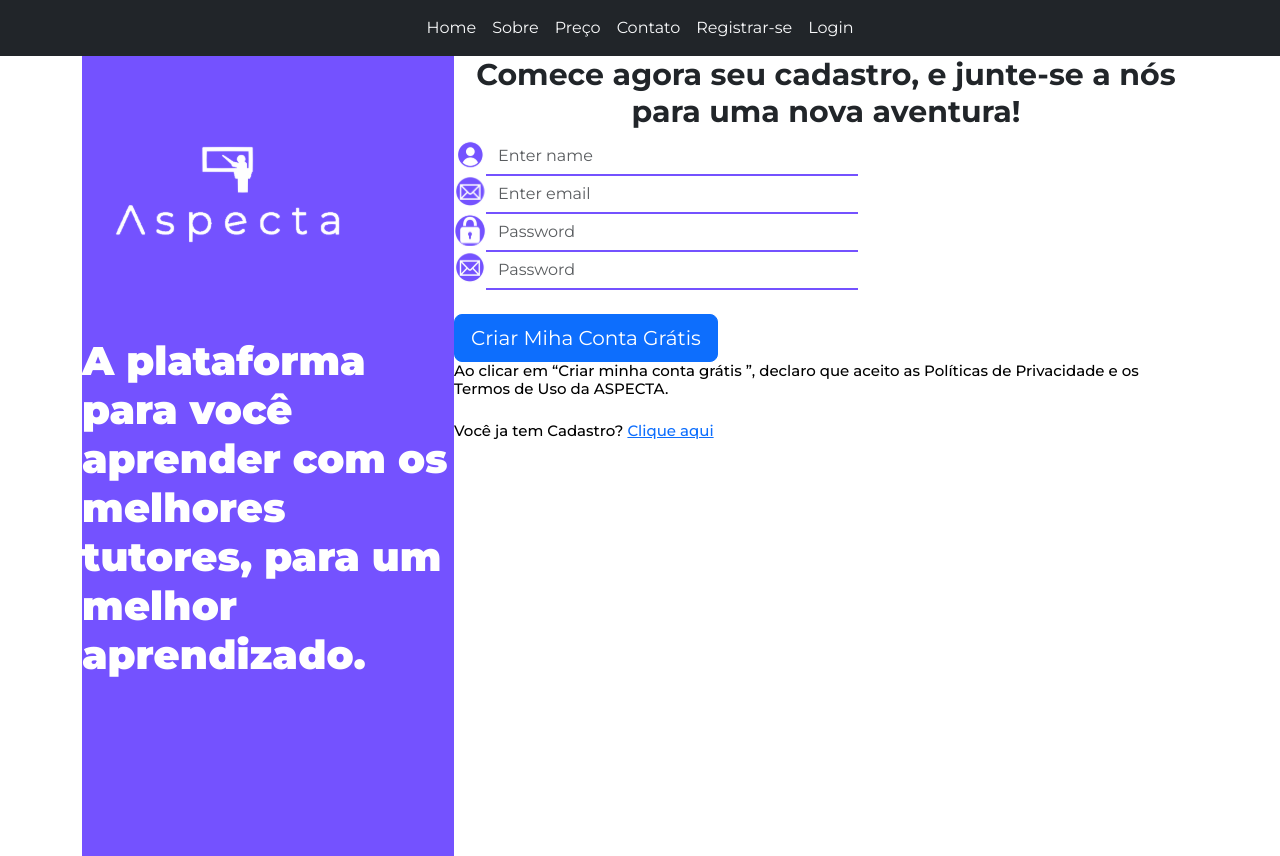
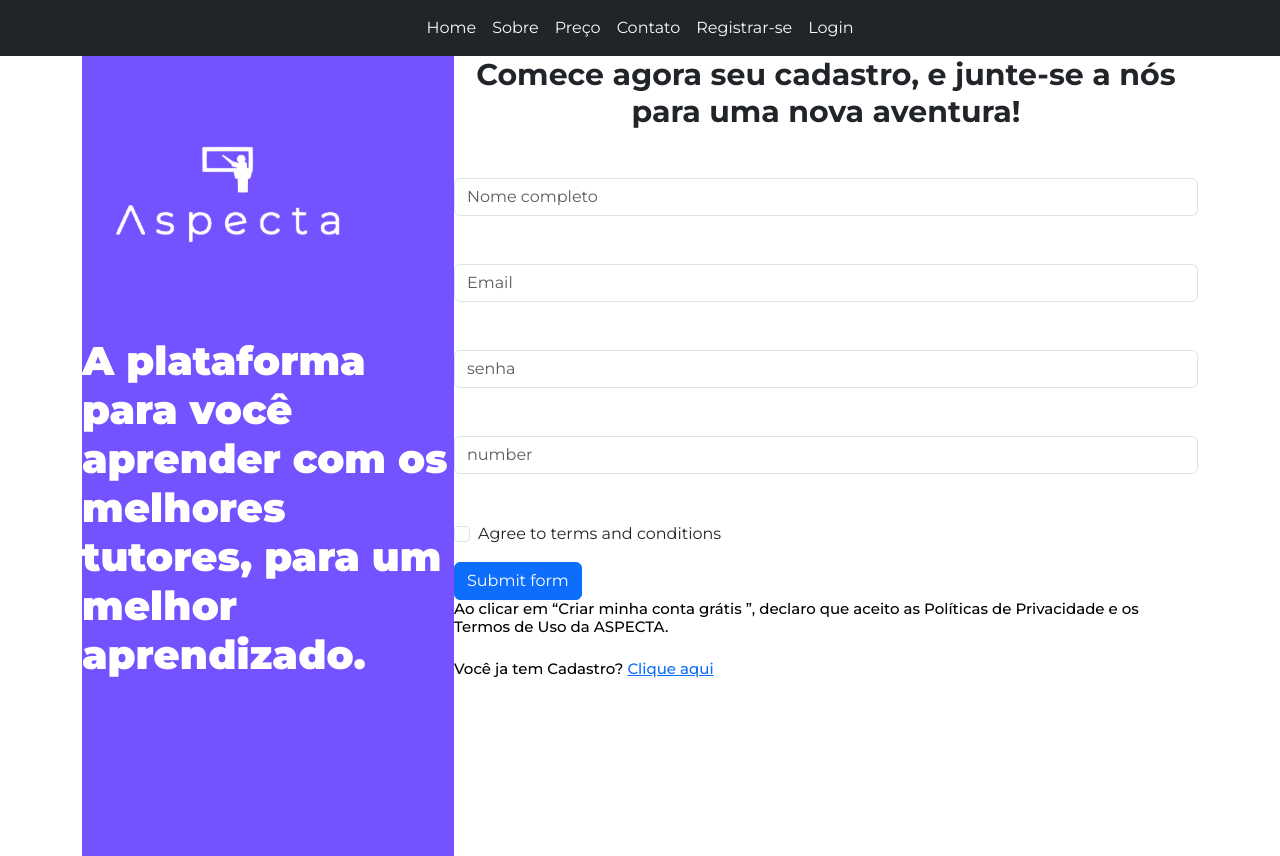
Before and after one commit to AngeloVitor/ASPECTA_PROJECT, a React (Vite) app: page /register in a window 1280 px wide. Built offline with nearby package versions, Linux system fonts and the light colour scheme.

Commit message:
start react bootstrap form with yup e formik

```diff
--- a/package.json
+++ b/package.json
@@ -11,11 +11,13 @@
   },
   "dependencies": {
     "bootstrap": "^5.3.3",
+    "formik": "^2.4.5",
     "react": "^18.2.0",
     "react-bootstrap": "^2.10.1",
     "react-dom": "^18.2.0",
     "react-input-mask": "^2.0.4",
-    "react-router-dom": "^6.22.2"
+    "react-router-dom": "^6.22.2",
+    "yup": "^1.4.0"
   },
   "devDependencies": {
     "@types/react": "^18.2.56",
--- a/src/pages/register/RegisterPage.tsx
+++ b/src/pages/register/RegisterPage.tsx
@@ -2,13 +2,26 @@ import { Form, Button } from 'react-bootstrap';
 import { Link } from 'react-router-dom';
 import { SideAspecta } from '../../components/sideAspecta/SideAspecta';
 import styles from './RegisterPage.module.css';
-import Card from 'react-bootstrap/Card';
-import UserIcon from '../../assets/UserIcon.svg';
-import EmailIcon from '../../assets/EmailIcon.svg';
-import PasswordIcon from '../../assets/PasswordIcon.svg';
-import NumberIcon from '../../assets/NumberIcon.svg';
+// import Card from 'react-bootstrap/Card';
+// import UserIcon from '../../assets/UserIcon.svg';
+// import EmailIcon from '../../assets/EmailIcon.svg';
+// import PasswordIcon from '../../assets/PasswordIcon.svg';
+// import NumberIcon from '../../assets/NumberIcon.svg';
+import InputGroup from 'react-bootstrap/InputGroup';
+import * as formik from 'formik';
+import * as yup from 'yup';
 
 export const RegisterPage = () => {
+  const { Formik } = formik;
+
+  const schema = yup.object().shape({
+    name: yup.string().required(),
+    email: yup.string().required(),
+    senha: yup.number().required(),
+    number: yup.string().required(),
+    terms: yup.bool().required().oneOf([true], 'Terms must be accepted'),
+  });
+
   return (
     <div className="container d-flex">
       <SideAspecta />
@@ -16,43 +29,97 @@ export const RegisterPage = () => {
         <h1 className={styles.tittle}>
           Comece agora seu cadastro, e junte-se a nós para uma nova aventura!
         </h1>
-        <Form>
-          <Form.Group controlId="formBasicName" className="d-flex">
-            <Card.Img src={UserIcon} className={styles.img} />
-            <Form.Control
-              type="text"
-              placeholder="Enter name"
-              className={styles.input}
-            />
-          </Form.Group>
-          <Form.Group controlId="formBasicEmail" className="d-flex">
-            <Card.Img src={EmailIcon} className={styles.img} />
-            <Form.Control
-              type="email"
-              placeholder="Enter email"
-              className={styles.input}
-            />
-          </Form.Group>
-          <Form.Group controlId="formBasicPassword" className="d-flex">
-            <Card.Img src={PasswordIcon} className={styles.img} />
-            <Form.Control
-              type="password"
-              placeholder="Password"
-              className={styles.input}
-            />
-          </Form.Group>
-          <Form.Group controlId="formBasicPassword" className="d-flex">
-            <Card.Img src={NumberIcon} className={styles.img} />
-            <Form.Control
-              type="password"
-              placeholder="Password"
-              className={styles.input}
-            />
-          </Form.Group>
-          <Button className="mt-4" size="lg" type="submit">
-            Criar Miha Conta Grátis
-          </Button>
-        </Form>
+        <Formik
+          validationSchema={schema}
+          onSubmit={console.log}
+          initialValues={{
+            name: '',
+            email: '',
+            senha: '',
+            number: '',
+            terms: false,
+          }}
+        >
+          {({ handleSubmit, handleChange, values, touched, errors }) => (
+            <Form noValidate onSubmit={handleSubmit}>
+              <Form.Group controlId="validationFormik01" className="my-5">
+                <InputGroup hasValidation>
+                  <Form.Control
+                    type="text"
+                    name="name"
+                    placeholder="Nome completo"
+                    value={values.name}
+                    onChange={handleChange}
+                    isInvalid={!!errors.name}
+                  />
+                  <Form.Control.Feedback type="invalid">
+                    {errors.name}
+                  </Form.Control.Feedback>
+                </InputGroup>
+              </Form.Group>
+              <Form.Group controlId="validationFormik02" className="my-5">
+                <InputGroup hasValidation>
+                  <Form.Control
+                    type="text"
+                    name="email"
+                    placeholder="Email"
+                    value={values.email}
+                    onChange={handleChange}
+                    isInvalid={!!errors.email}
+                  />
+
+                  <Form.Control.Feedback type="invalid">
+                    {errors.email}
+                  </Form.Control.Feedback>
+                </InputGroup>
+              </Form.Group>
+              <Form.Group controlId="validationFormikUsername" className="my-5">
+                <InputGroup hasValidation>
+                  <Form.Control
+                    type="text"
+                    placeholder="senha"
+                    aria-describedby="inputGroupPrepend"
+                    name="senha"
+                    value={values.senha}
+                    onChange={handleChange}
+                    isInvalid={!!errors.senha}
+                  />
+                  <Form.Control.Feedback type="invalid">
+                    {errors.senha}
+                  </Form.Control.Feedback>
+                </InputGroup>
+              </Form.Group>
+              <Form.Group controlId="validationFormik05" className="my-5">
+                <Form.Control
+                  type="text"
+                  placeholder="number"
+                  name="number"
+                  value={values.number}
+                  onChange={handleChange}
+                  isInvalid={!!errors.number}
+                />
+
+                <Form.Control.Feedback type="invalid">
+                  {errors.number}
+                </Form.Control.Feedback>
+              </Form.Group>
+
+              <Form.Group className="mb-3">
+                <Form.Check
+                  required
+                  name="terms"
+                  label="Agree to terms and conditions"
+                  onChange={handleChange}
+                  isInvalid={!!errors.terms}
+                  feedback={errors.terms}
+                  feedbackType="invalid"
+                  id="validationFormik0"
+                />
+              </Form.Group>
+              <Button type="submit">Submit form</Button>
+            </Form>
+          )}
+        </Formik>
         <p className={styles.term}>
           Ao clicar em “Criar minha conta grátis ”, declaro que aceito as
           Políticas de Privacidade e os Termos de Uso da ASPECTA.
```
Also changed, not shown: 1 other file (tests, documents, lock files or other folders).
